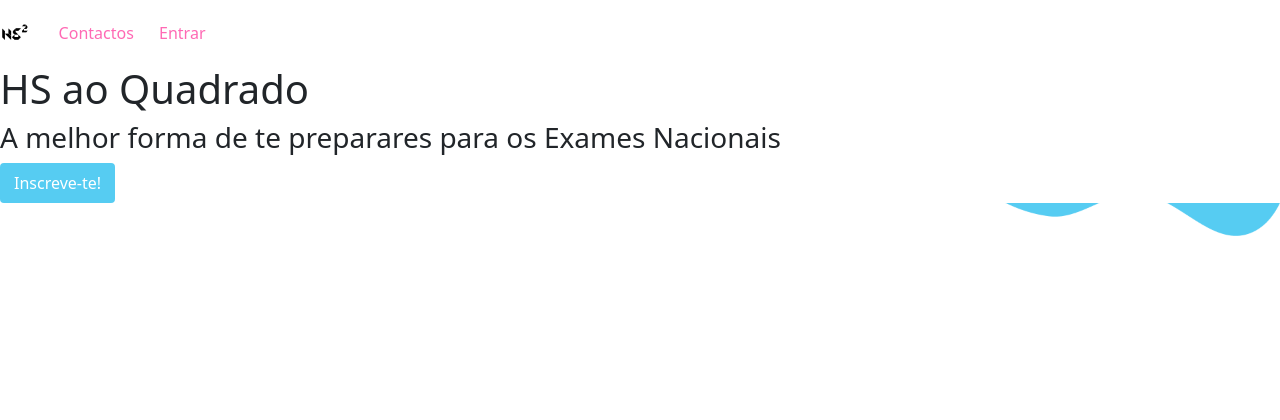
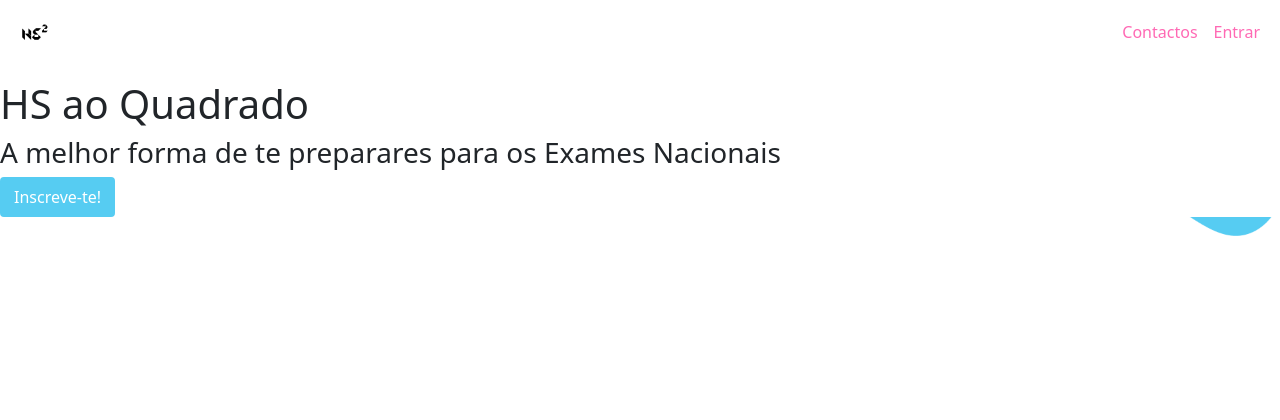
Before and after one commit to HackerSchool/Arquimedia, a Django app: page / in a window 1280 px wide. Shown: the top 420 px of the page. Run offline with Django 3.2, Linux system fonts and the light colour scheme.

Commit message:
navbar correta

```diff
--- a/HSaoQuadrado/templates/index.html
+++ b/HSaoQuadrado/templates/index.html
@@ -3,24 +3,21 @@
 
 {% block content %}
 
-<nav class="navbar navbar-expand-sm ">
-    <!-- Brand/logo -->
-    <a class="navbar-brand" href="#">
-        <img src="{% static 'img/logo_black.png' %}" alt="logo" width="30" height="30" style="vertical-align:middle;">
-    </a>
+<nav class="navbar navbar-expand-lg mb-3">
+    <div class="container-fluid d-flex bd-highlight">
+      <a class="navbar-brand p-2 w-100 flex-grow-1 bd-highlight" href="#"><img src="{% static 'img/logo_black.png' %}" alt="logo" width="30" height="30" style="vertical-align:middle;"></a>
 
-    <!-- Links -->
-    <div style="align-items: right;">
-    <ul class="navbar-nav">
-      <li class="nav-item">
-        <a class="nav-link" href="#">Contactos</a>
-      </li>
-      <li class="nav-item">
-        <a class="nav-link" href="#">Entrar</a>
-      </li>
-    </ul>
+      <div class="collapse navbar-collapse" id="navbarNavAltMarkup">
+        <div class="navbar-nav">
+          <a class="nav-link active p-2 bd-highlight" href="#">Contactos</a>
+          <a class="nav-link active p-2 bd-highlight" href="#">Entrar</a>
+
+        </div>
+      </div>
     </div>
-</nav>
+  </nav>
+
+
 
 
 <h1>HS ao Quadrado</h1>
```
